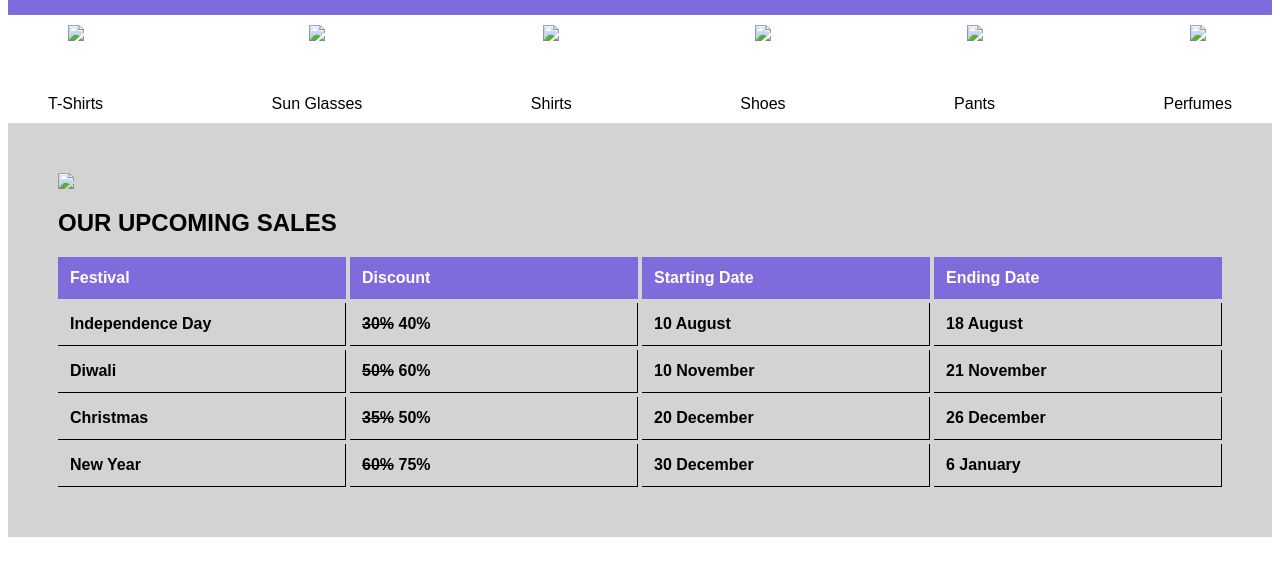
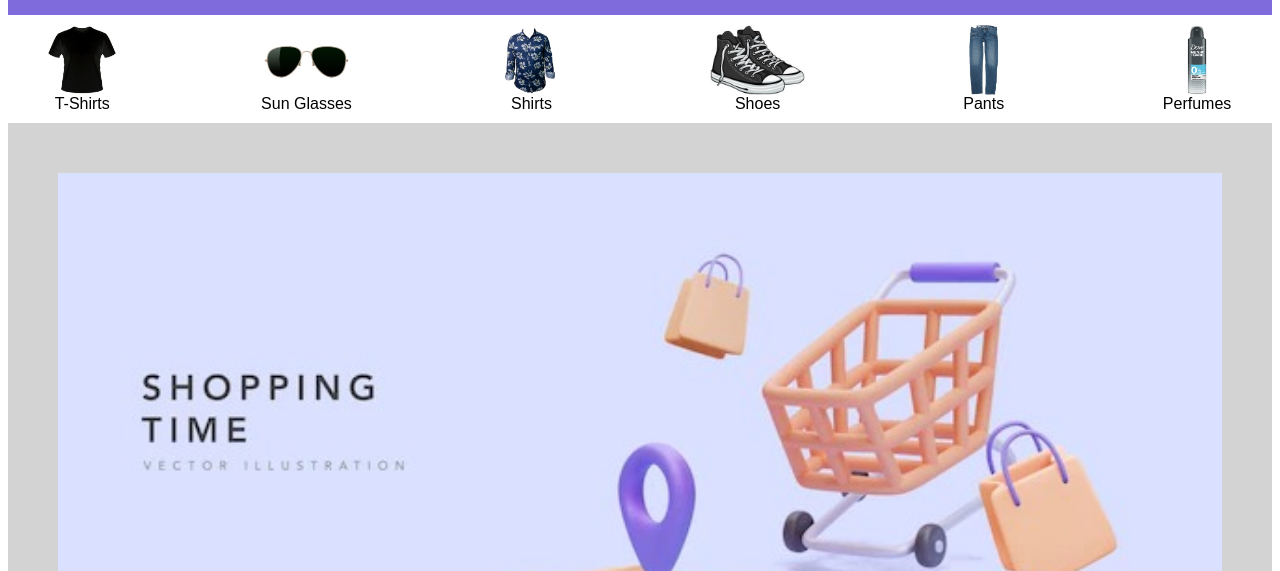
Before and after one commit to Uj5529/Youtube-by-Manish, a plain HTML site: page index.html in a window 1280 px wide. Shown: the part 87-658 px from the top of the page. Drawn offline with Linux system fonts and the light colour scheme.

Commit message:
index.html

```diff
--- a/index.html
+++ b/index.html
@@ -11,33 +11,33 @@
 
 <div class="navigation">
   <div class="nav-items">
-    <img class="images" src="img/tshirt.jpeg">
+    <img class="images" src="tshirt.jpeg">
     T-Shirts
   </div>
   <div class="nav-items">
-    <img class="images" src="img/sunglasses.jpeg">
+    <img class="images" src="sunglasses.jpeg">
     Sun Glasses
   </div>
   <div class="nav-items">
-    <img class="images" src="img/shirts.jpeg">
+    <img class="images" src="shirts.jpeg">
     Shirts
   </div>
   <div class="nav-items">
-    <img class="images" src="img/shoes.jpeg">
+    <img class="images" src="shoes.jpeg">
     Shoes
   </div>
   <div class="nav-items">
-    <img class="images" src="img/pants.jpeg">
+    <img class="images" src="pants.jpeg">
     Pants
   </div>
   <div class="nav-items">
-    <img class="images" src="img/perfume.jpeg">
+    <img class="images" src="perfume.jpeg">
     Perfumes
   </div>
 </div>
 
 <div class="sales">
-  <img class="shopping-time" src="img/shopingtime.jpeg">
+  <img class="shopping-time" src="shopingtime.jpeg">
   <h2 class="upcoming-sales">OUR UPCOMING SALES</h2>
   <div class="table">
     <div class="th">Festival</div>
```
